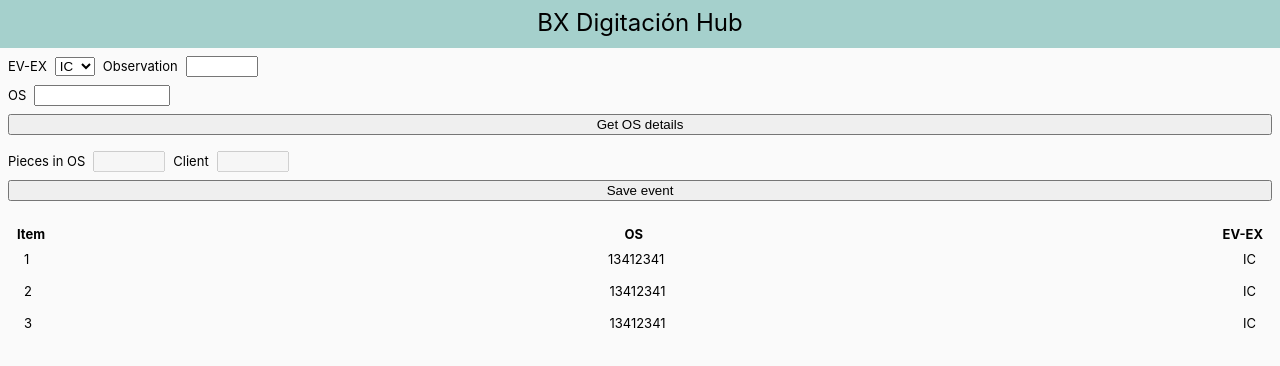
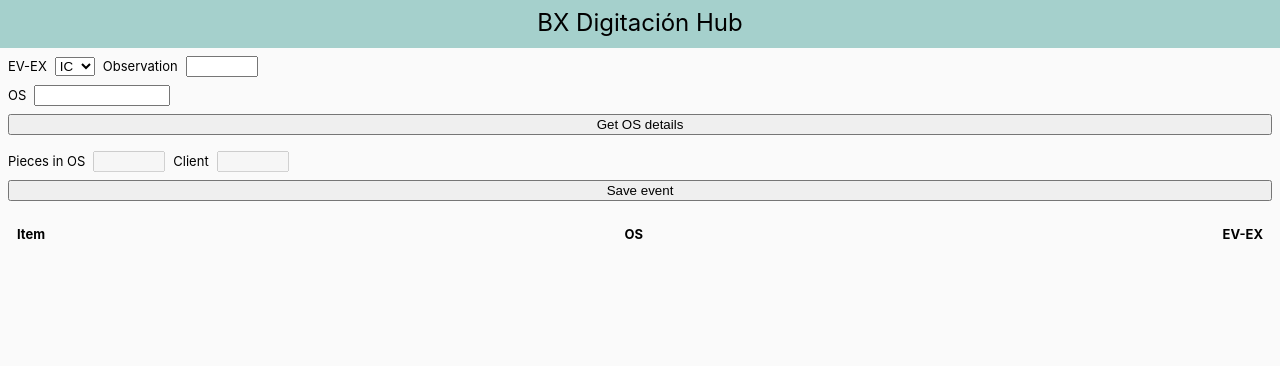
Before and after one commit to karmaester/bx-digitation-hub-pwa, a Next.js app: page / in a window 1280 px wide. Shown: the top 366 px of the page. Built offline with nearby package versions, Linux system fonts and the light colour scheme.

Commit message:
Add path to ts config

```diff
--- a/components/Table/component/Table.tsx
+++ b/components/Table/component/Table.tsx
@@ -1,9 +1,13 @@
-import React, { useState } from 'react'
+import React from 'react'
 import styles from '../styles/Table.module.scss'
 
 const columns = ["Item", "OS", "EV-EX"]
 
-const Table = ({ data }: any) => {
+type TableT = {
+    data?: any,
+}
+
+const Table = ({ data }: TableT) => {
 
     return (
         <div className={styles.tableContainer}>
@@ -11,7 +15,7 @@ const Table = ({ data }: any) => {
                 <tr>
                     {columns.map(item => <th>{item}</th>)}
                 </tr>
-                {data.map((item, idx) => (
+                {data?.map((item, idx) => (
                     <tr key={idx}>
                         <td>{idx + 1}</td>
                         <td>{item.os}</td>
--- a/pages/MainForm.tsx
+++ b/pages/MainForm.tsx
@@ -2,23 +2,8 @@ import React, { useEffect, useState } from 'react'
 import OSIntput from '../components/OSInput/component/OSIntput'
 import Table from '../components/Table/component/Table'
 
-const rows = [
-    {
-        os: "13412341",
-        "ev-ex": "IC",
-    },
-    {
-        os: "13412341",
-        "ev-ex": "IC",
-    },
-    {
-        os: "13412341",
-        "ev-ex": "IC",
-    },
-]
-
 const MainForm = () => {
-    const [tableData, setTableData] = useState(rows)
+    const [tableData, setTableData] = useState([])
     const [osData, setOsData] = useState({})
     const [shouldAddItem, setShouldAddItem] = useState(false)
     const [osDetails, setOsDetails] = useState({
@@ -58,15 +43,17 @@ const MainForm = () => {
                 ]
             }
             fetch("http://localhost:3001/service-orders", {
-                method: 'POST', // or 'PUT'
-                body: JSON.stringify(data), // data can be `string` or {object}!
+                method: 'POST',
+                body: JSON.stringify(data),
                 headers: {
                     'Content-Type': 'application/json'
                 }
             }).then(res => res.json())
                 .catch(error => console.error('Error:', error))
                 .then(response => console.log('Success:', response));
-            setTableData([...tableData, { os: osData?.oscode, "ev-ex": "IC" }])
+            const newArr = [...tableData]
+            newArr.push({ os: osData?.oscode, "ev-ex": "IC" })
+            setTableData(newArr)
             setShouldAddItem(false)
         }
     }, [shouldAddItem])
```
Also changed, not shown: tsconfig.json (+15 -1 lines).
